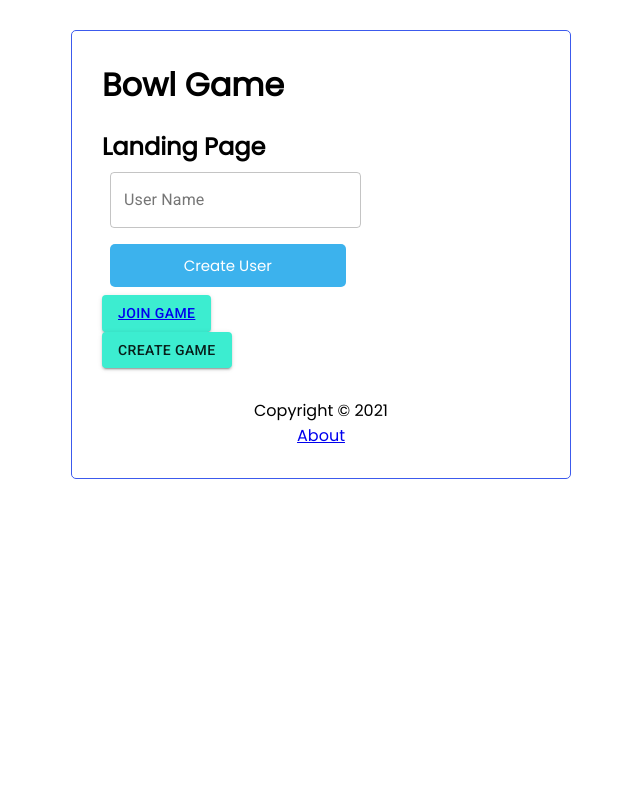
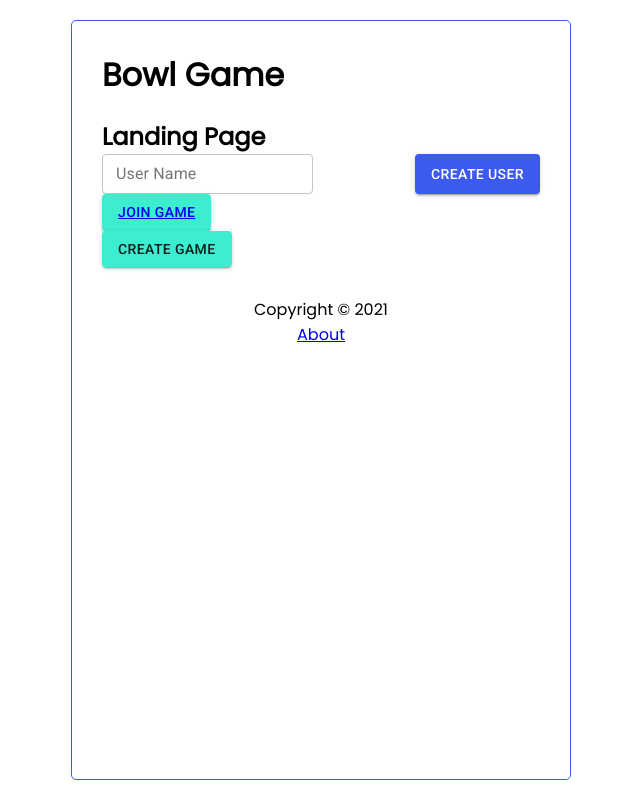
Before and after one commit to The-Code-Cupboard/bowl-game, a React (Create React App) app: page / in a window 1280 px wide. Shown: the whole page, without its empty margins (319-959 px from the left). Built offline with nearby package versions, Linux system fonts and the light colour scheme; no server answers.

Commit message:
messing around with Material UI's MakeStyles(), made username box into flex

```diff
--- a/src/common/UserNameBox.js
+++ b/src/common/UserNameBox.js
@@ -4,14 +4,16 @@ import TextField from "@material-ui/core/TextField";
 import Button from "@material-ui/core/Button";
 import { useState } from "react";
 
-const useStyles = makeStyles((theme) => ({
+const useStyles = makeStyles({
   root: {
+    display: "flex",
+    justifyContent: "space-between",
     "& > *": {
-      margin: theme.spacing(1),
-      width: "25ch",
+      // margin: "5px",
+      // width: "25ch",
     },
   },
-}));
+});
 
 const UserNameBox = ({ onAdd }) => {
   const classes = useStyles();
@@ -36,27 +38,28 @@ const UserNameBox = ({ onAdd }) => {
   return !showUsernameField ? (
     <div className="usernameBox">
       <h2>Welcome, {username}</h2>
-      <Button variant="contained" color="primary" onClick={resetUser}>
+      <Button
+        label="Reset Name"
+        variant="contained"
+        color="primary"
+        onClick={resetUser}
+      >
         Reset Name
       </Button>
     </div>
   ) : (
-    <form
-      className={classes.root}
-      noValidate
-      autoComplete="off"
-      onSubmit={onSubmit}
-    >
+    <form className={classes.root} noValidate autoComplete="off">
       <TextField
-        id="username-input"
         label="User Name"
         variant="outlined"
-        //value={text}
+        size="small"
         onChange={(e) => {
           setUsername(e.target.value);
         }}
       />
-      <input type="submit" value="Create User" className="btn" />
+      <Button variant="contained" color="primary" onClick={onSubmit}>
+        Create User
+      </Button>
     </form>
   );
 };
--- a/src/index.css
+++ b/src/index.css
@@ -12,9 +12,11 @@ body {
 
 .container {
   max-width: 500px;
-  margin: 30px auto;
+  width: 95%;
+  margin: 20px auto;
+  height: calc(100vh - 40px);
   overflow: auto;
-  min-height: 300px;
+  /* min-height: 300px; */
   border: 1px solid #3c5aed;
   padding: 30px;
   border-radius: 5px;
```
